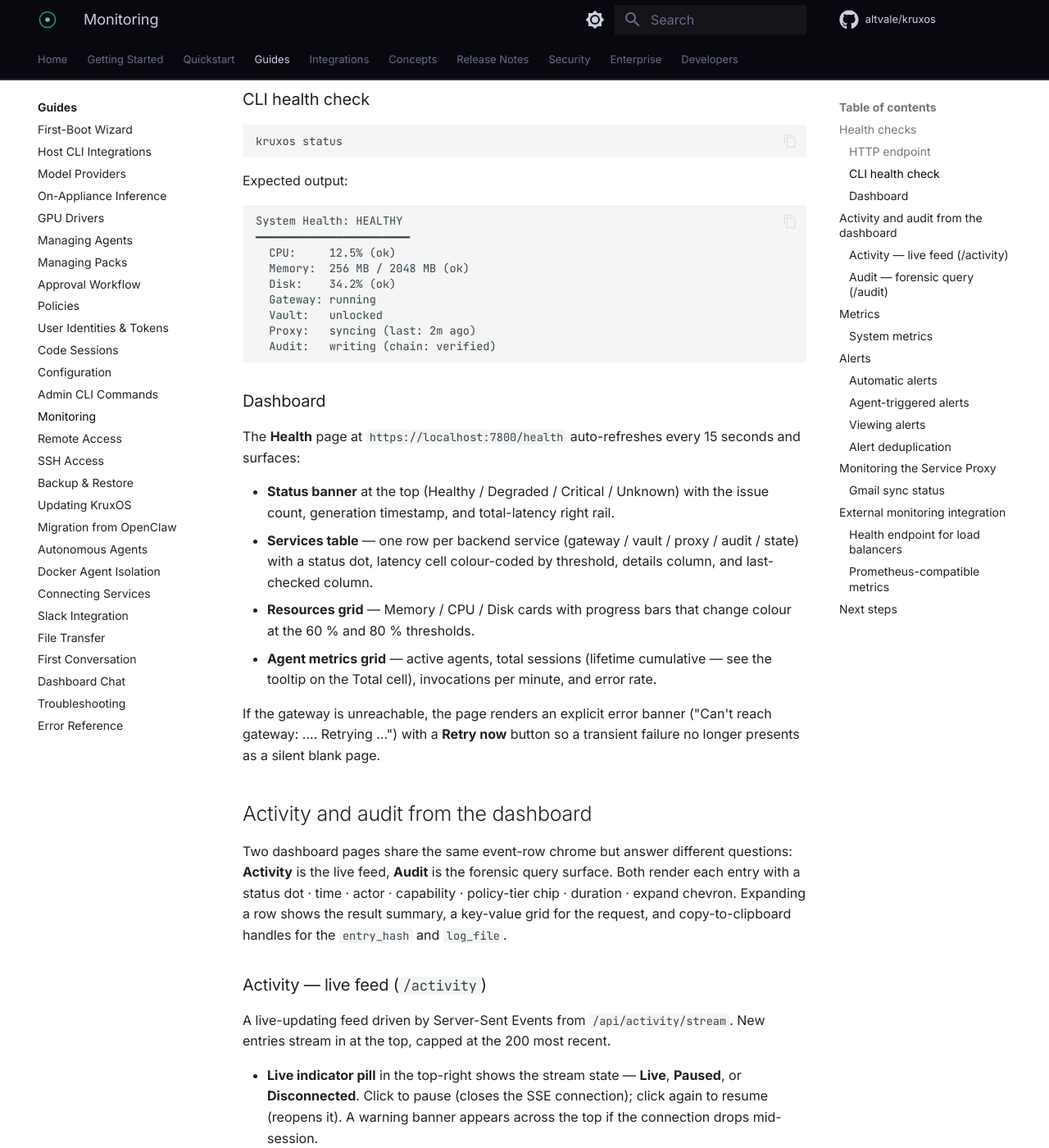
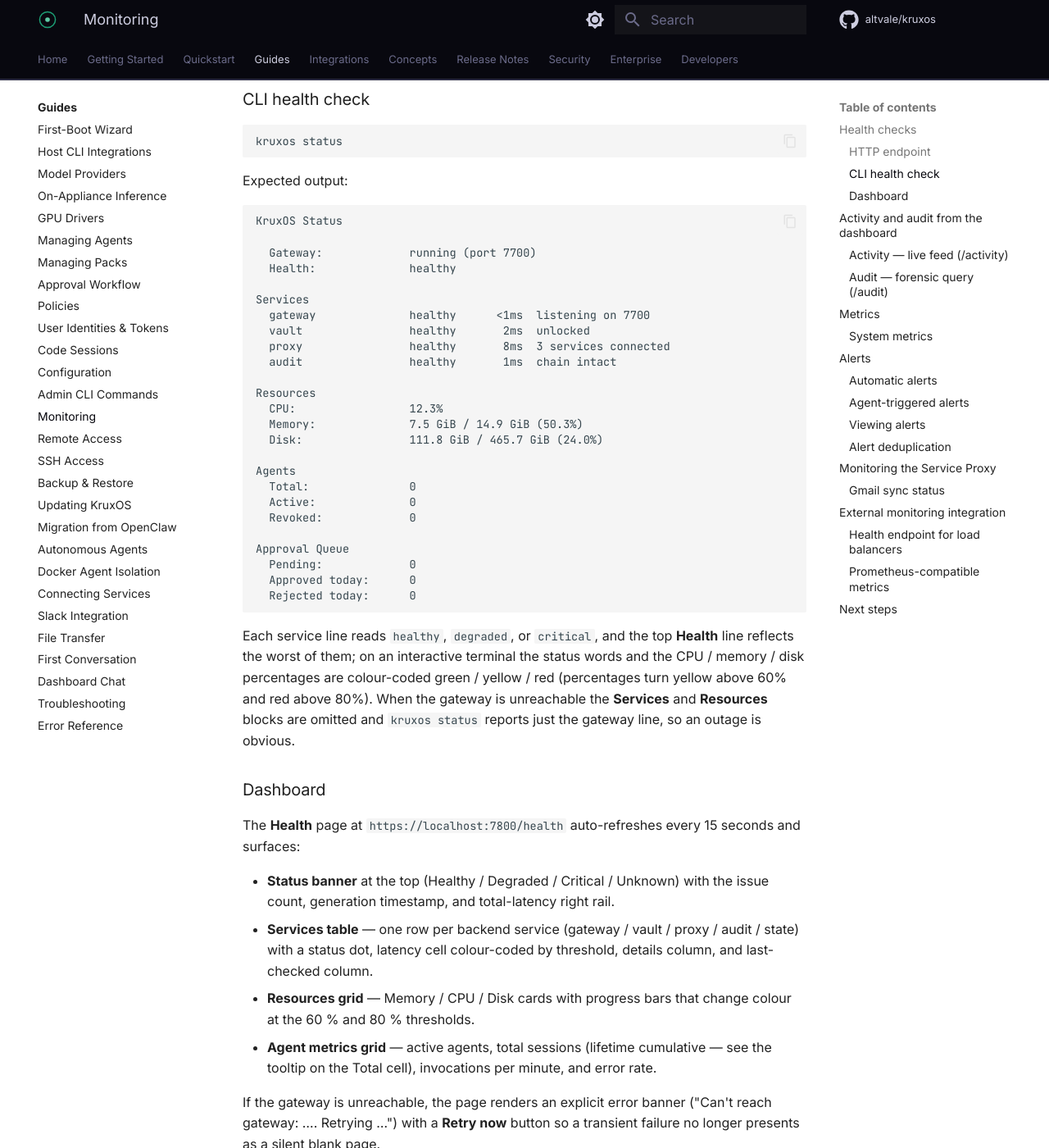
Before and after one commit to altvale/kruxos, an MkDocs documentation site: the page built from docs/public/docs/guides/monitoring.md, in a window 1280 px wide and 1400 px high, scrolled down 1719 px. Shown: the whole window at 82% size. Built offline with MkDocs 1.6.1 and Material for MkDocs 9.7.7, drawn with Linux system fonts in a browser that asks for light colours; comment, search, counter and statistics services are not loaded.

Commit message:
docs(monitoring): sync `kruxos status` sample to the current CLI output
The CLI health-check sample was rewritten to match the shipped `kruxos status`
renderer: a KruxOS Status header, a Gateway/Health summary, and the Services,
Resources, Agents, and Approval Queue blocks (replacing the old flat
System-Health layout). Added a short note on the healthy/degraded/critical
service statuses, the colour thresholds, and the fact that the Services and
Resources blocks are omitted when the gateway is unreachable.

````diff
--- a/docs/public/docs/guides/monitoring.md
+++ b/docs/public/docs/guides/monitoring.md
@@ -80,16 +80,34 @@
 Expected output:
 
 ```
-System Health: HEALTHY
-━━━━━━━━━━━━━━━━━━━━━━━
-  CPU:     12.5% (ok)
-  Memory:  256 MB / 2048 MB (ok)
-  Disk:    34.2% (ok)
-  Gateway: running
-  Vault:   unlocked
-  Proxy:   syncing (last: 2m ago)
-  Audit:   writing (chain: verified)
+KruxOS Status
+
+  Gateway:             running (port 7700)
+  Health:              healthy
+
+Services
+  gateway              healthy      <1ms  listening on 7700
+  vault                healthy       2ms  unlocked
+  proxy                healthy       8ms  3 services connected
+  audit                healthy       1ms  chain intact
+
+Resources
+  CPU:                 12.3%
+  Memory:              7.5 GiB / 14.9 GiB (50.3%)
+  Disk:                111.8 GiB / 465.7 GiB (24.0%)
+
+Agents
+  Total:               0
+  Active:              0
+  Revoked:             0
+
+Approval Queue
+  Pending:             0
+  Approved today:      0
+  Rejected today:      0
 ```
+
+Each service line reads `healthy`, `degraded`, or `critical`, and the top **Health** line reflects the worst of them; on an interactive terminal the status words and the CPU / memory / disk percentages are colour-coded green / yellow / red (percentages turn yellow above 60% and red above 80%). When the gateway is unreachable the **Services** and **Resources** blocks are omitted and `kruxos status` reports just the gateway line, so an outage is obvious.
 
 ### Dashboard
 
````
